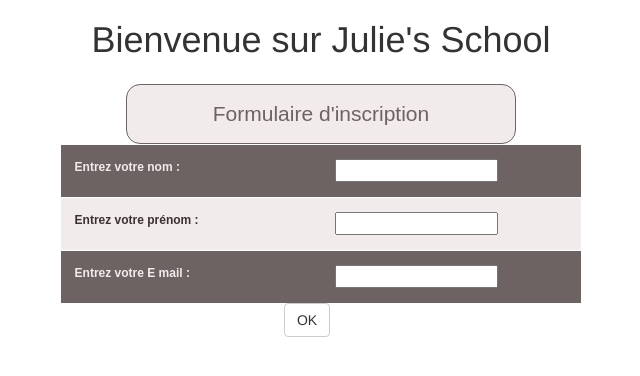
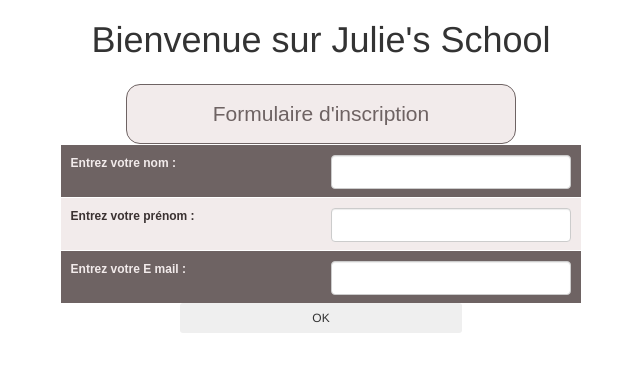
Before and after one commit to Simplon-Narbonne/SYD_ApprendreAutrement, a PHP site: page /login.php in a window 1280 px wide. Shown: the top 376 px of the page, without its empty margins (319-959 px from the left). Run offline with PHP 8.4, Linux system fonts and the light colour scheme; some libraries are stand-ins or nearby versions.

Commit message:
Résolution du problème de la balise label et input

```diff
--- a/formulaire/assets/css/style.css
+++ b/formulaire/assets/css/style.css
@@ -19,7 +19,7 @@ H1{
 background-color: #6E6363;
 font-family: ubuntu, sans-serif;
 font-size: 12px;
-  padding: 14px;
+padding: 10px;
 color: #F2EBEB;
 text-align: left;
 margin-top: 1px;
@@ -29,7 +29,7 @@ H1{
 background-color: #F2EBEB;
 font-family: ubuntu, sans-serif;
 font-size: 12px;
-  padding: 14px;
+padding: 10px;
 color: #3A3131;
 text-align: left;
 margin-top: 1px;
--- a/formulaire/login.php
+++ b/formulaire/login.php
@@ -34,7 +34,7 @@ Entrez votre E mail : <input type="text" name="email"/><br/>
   <meta charset="utf-8">
   <meta name="viewport" content="width=device-width, initial-scale=1.0">
 
-<title>Opentuto - Bootstrap 3</title>
+  <title>Julie's School - Formulaire d'inscription</title>
 
   <link rel="stylesheet" href="assets/jquery-ui-custom/jquery.min.js" media="screen" title="no title" charset="utf-8">
 
@@ -65,22 +65,22 @@ Entrez votre E mail : <input type="text" name="email"/><br/>
                 <label for="lastname">Entrez votre nom : </label>
               </div>
               <div id="inputDark" class="col-md-5">
-              <input type="text" name="lastname" id="lastname" />
+                <input class="form-control input-xs" type="text" name="lastname" id="lastname" />
               </div>
               <div id="inputLight" class="col-md-5 col-md-offset-1" >
                 <label for="firstname">Entrez votre prénom : </label>
               </div>
               <div id="inputLight" class="col-md-5">
-              <input type="text" name="firstname" id="firstname" />
+                <input class="form-control input-xs" type="text" name="firstname" id="firstname" />
               </div>
               <div id="inputDark" class="col-md-5 col-md-offset-1">
                 <label for="email">Entrez votre E mail : </label>
               </div>
               <div id="inputDark" class="col-md-5">
-              <input type="text" name="email" id="email" />
+                <input class="form-control input-xs" type="text" name="email" id="email" />
               </div>
-            <div class="col-md-2 col-md-offset-5">
-              <button class="btn btn-default" type="submit" name="valider">OK</button>
+              <div class="col-md-6 col-md-offset-3">
+                <button class="btn btn-defaut btn-sm btn-block" type="submit" name="valider">OK</button>
               </form>
             </div>
 
```
Lines whose indentation alone changed are shown as unchanged.
